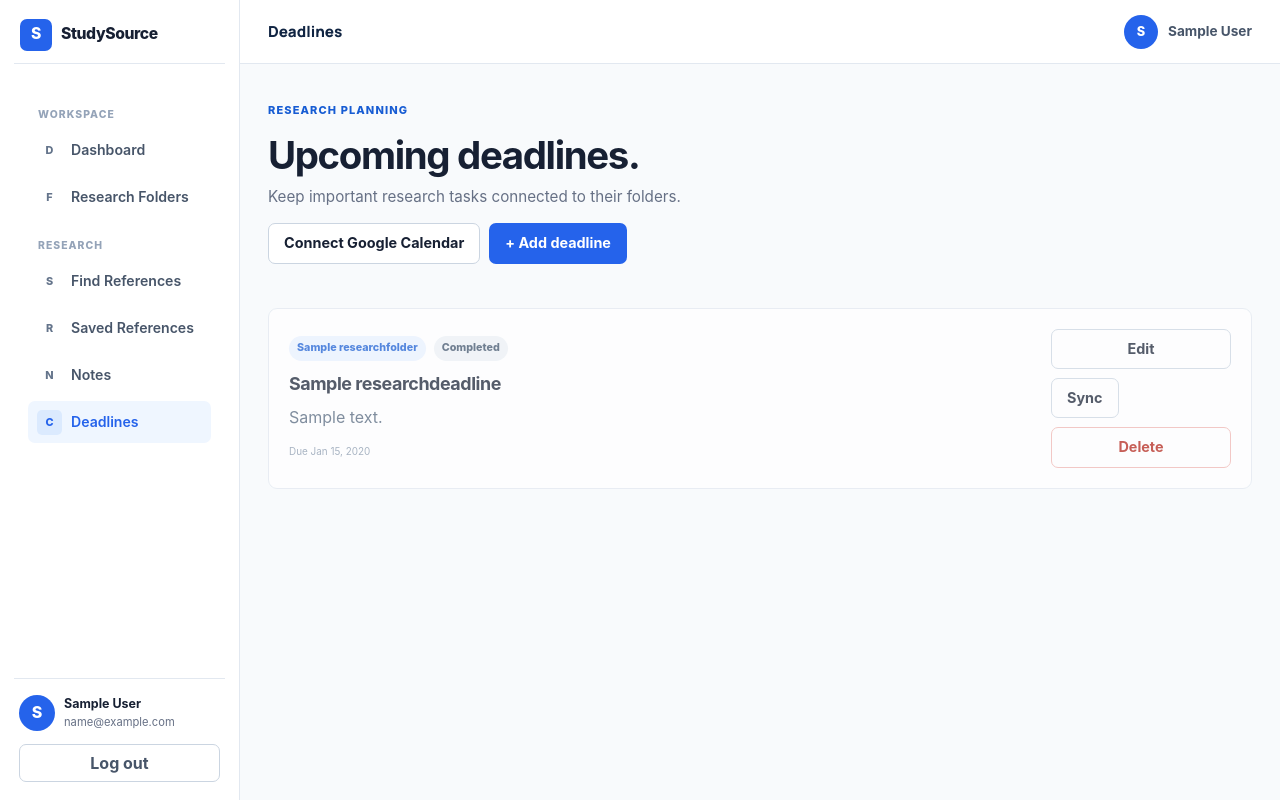
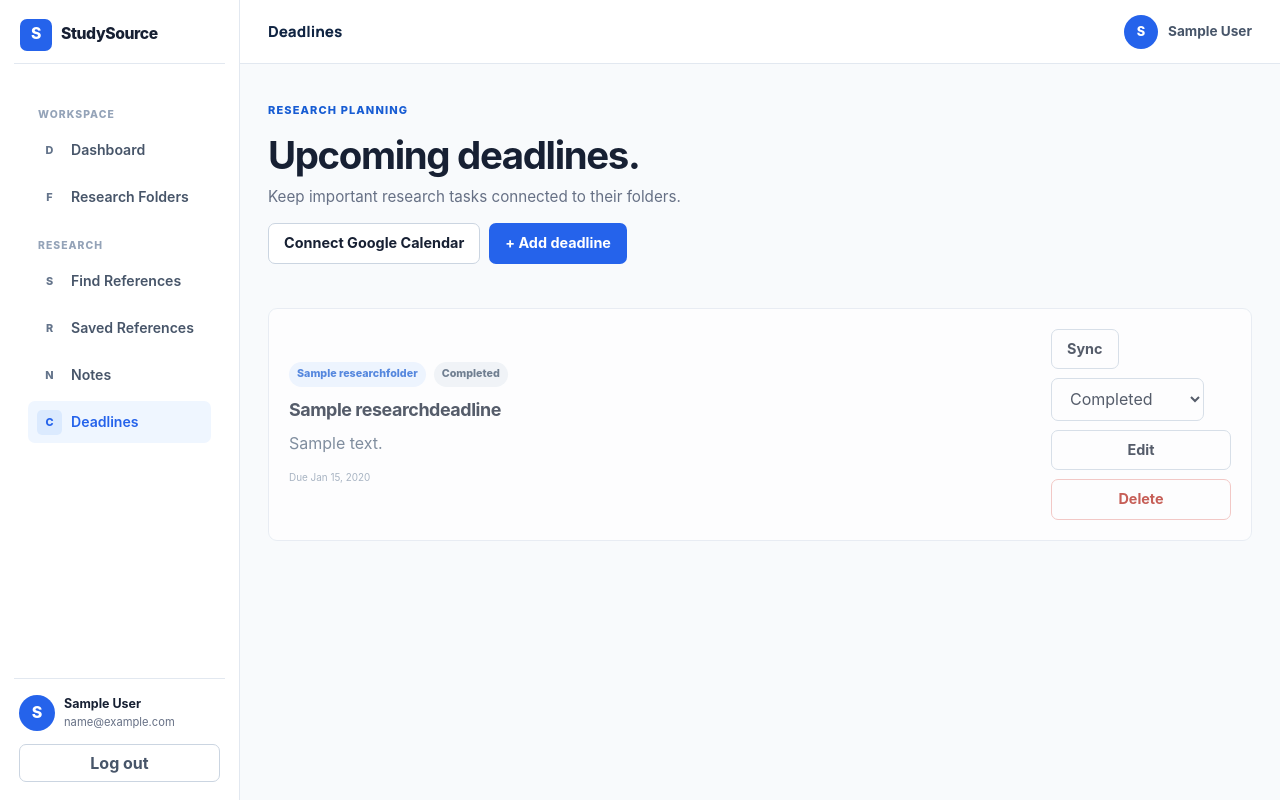
Before and after one commit to KeiRuss01/StudySource, a Django app: page /deadlines/ in a window 1280 px wide. Run offline with Django 5.2, Linux system fonts and the light colour scheme; a user stored in the database is signed in; tables that the repository leaves empty hold one stand-in row (values such as "Sample post").

Commit message:
change layout in deadline part

```diff
--- a/study/deadline_forms.py
+++ b/study/deadline_forms.py
@@ -16,7 +16,6 @@ class ResearchDeadlineForm(forms.ModelForm):
             "title",
             "description",
             "due_date",
-            "completed",
         )
         widgets = {
             "title": forms.TextInput(attrs={
@@ -30,7 +29,6 @@ class ResearchDeadlineForm(forms.ModelForm):
             "due_date": forms.DateInput(attrs={
                 "type": "date",
             }),
-            "completed": forms.CheckboxInput(),
         }
 
     def __init__(self, *args, owner=None, **kwargs):
--- a/study/deadline_views.py
+++ b/study/deadline_views.py
@@ -87,6 +87,30 @@ def deadline_sync(request, deadline_id):
 
 
 @login_required
+@require_http_methods(["POST"])
+def deadline_status(request, deadline_id):
+    require_student(request)
+    deadline = get_object_or_404(
+        ResearchDeadline,
+        id=deadline_id,
+        owner=request.user,
+    )
+
+    status = request.POST.get("status")
+    if status not in {"pending", "completed"}:
+        messages.error(request, "That deadline status is not valid.")
+        return redirect("deadline_list")
+
+    deadline.completed = status == "completed"
+    deadline.save(update_fields=["completed", "updated_at"])
+    messages.success(
+        request,
+        f'"{deadline.title}" marked as {status}.',
+    )
+    return redirect("deadline_list")
+
+
+@login_required
 def deadline_list(request):
     require_student(request)
     deadlines = ResearchDeadline.objects.filter(
--- a/study/static/study/css/ui.css
+++ b/study/static/study/css/ui.css
@@ -299,6 +299,22 @@ a.sidebar-link:hover { color: var(--ui-text); background: #f8fafc; }
 .note-detail-card { padding: 25px; }
 .note-detail-content { font-size: .94rem; line-height: 1.75; }
 .deadline-toolbar { display: flex; gap: 9px; }
+.deadline-status-form { margin: 0; }
+.deadline-status-form select {
+    min-height: 43px;
+    padding: 0 34px 0 14px;
+    border: 1px solid var(--ui-border-strong);
+    border-radius: 7px;
+    color: var(--ui-text);
+    background: #fff;
+    font: inherit;
+    cursor: pointer;
+}
+.deadline-status-form select:focus {
+    outline: none;
+    border-color: var(--ui-blue);
+    box-shadow: 0 0 0 3px rgba(37, 99, 235, .11);
+}
 .deadline-completed { opacity: .72; }
 .image-gallery { gap: 12px; }
 .image-gallery-card { border-radius: 8px; box-shadow: none; }
--- a/study/templates/study/deadlines/deadline_form.html
+++ b/study/templates/study/deadlines/deadline_form.html
@@ -15,7 +15,7 @@
                 <ul>
                     <li>Use a specific, actionable title.</li>
                     <li>Choose the folder this task belongs to.</li>
-                    <li>Mark it complete when the work is finished.</li>
+                    <li>Update its status from the deadline list.</li>
                 </ul>
             </div>
         </div>
--- a/study/templates/study/deadlines/deadline_list.html
+++ b/study/templates/study/deadlines/deadline_list.html
@@ -24,18 +24,26 @@
                     <div>
                         <div class="note-card-labels">
                             <span class="result-provider-badge">{{ deadline.folder.name }}</span>
-                            {% if deadline.completed %}<span class="result-neutral-badge">Completed</span>{% endif %}
+                            <span class="result-neutral-badge">{% if deadline.completed %}Completed{% else %}Pending{% endif %}</span>
                         </div>
                         <h2>{{ deadline.title }}</h2>
                         {% if deadline.description %}<p>{{ deadline.description|truncatewords:30 }}</p>{% endif %}
                         <small class="note-card-date">Due {{ deadline.due_date|date:"M j, Y" }}</small>
                     </div>
                     <div class="note-card-actions">
-                        <a class="button button-ghost" href="{% url 'deadline_update' deadline.id %}">Edit</a>
                         <form method="post" action="{% url 'deadline_sync' deadline.id %}">
                             {% csrf_token %}
                             <button class="button button-ghost" type="submit">Sync</button>
                         </form>
+                        <form method="post" action="{% url 'deadline_status' deadline.id %}" class="deadline-status-form">
+                            {% csrf_token %}
+                            <label class="visually-hidden" for="deadline-status-{{ deadline.id }}">Status</label>
+                            <select id="deadline-status-{{ deadline.id }}" name="status" aria-label="Change status for {{ deadline.title }}" onchange="this.form.submit()">
+                                <option value="pending"{% if not deadline.completed %} selected{% endif %}>Pending</option>
+                                <option value="completed"{% if deadline.completed %} selected{% endif %}>Completed</option>
+                            </select>
+                        </form>
+                        <a class="button button-ghost" href="{% url 'deadline_update' deadline.id %}">Edit</a>
                         <a class="button button-danger-outline" href="{% url 'deadline_delete' deadline.id %}">Delete</a>
                     </div>
                 </article>
--- a/study/templates/study/student_base.html
+++ b/study/templates/study/student_base.html
@@ -46,7 +46,7 @@
 
     <link
         rel="stylesheet"
-        href="{% static 'study/css/ui.css' %}?v=2"
+        href="{% static 'study/css/ui.css' %}?v=3"
     >
 </head>
 
--- a/study/urls.py
+++ b/study/urls.py
@@ -155,6 +155,7 @@ urlpatterns = [
         name="deadline_update",
     ),
     path("deadlines/<int:deadline_id>/sync/", deadline_views.deadline_sync, name="deadline_sync"),
+    path("deadlines/<int:deadline_id>/status/", deadline_views.deadline_status, name="deadline_status"),
     path(
         "deadlines/<int:deadline_id>/delete/",
         deadline_views.deadline_delete,
```
